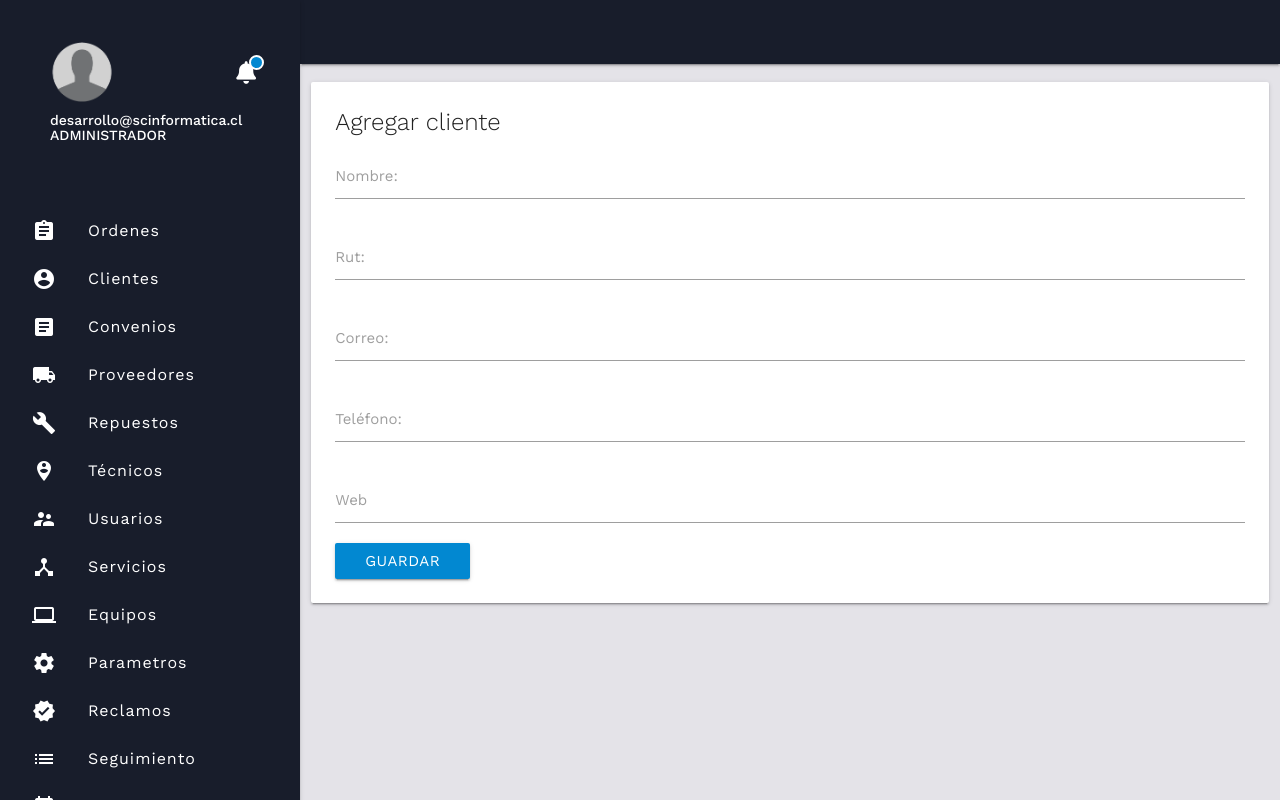
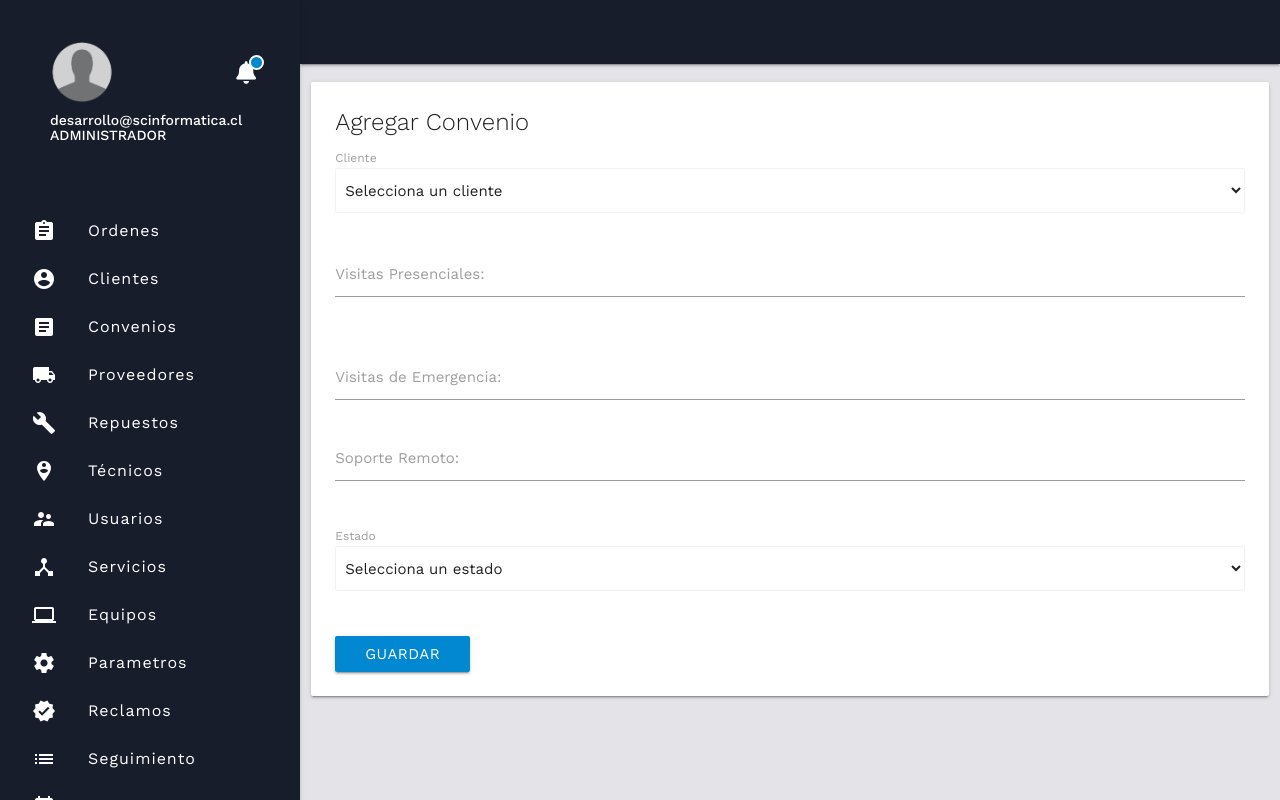
Before and after one commit to KiraSouls/otFork, a PHP site: page /convenios/add_conv.php?number=0 in a window 1280 px wide. Run offline with PHP 8.4, Linux system fonts and the light colour scheme; a user stored in the database is signed in; data comes from the database, SQL or seed files in the repository; some libraries are stand-ins or nearby versions.

Commit message:
Arreglo form Update 21-02

```diff
--- a/convenios/add_conv.php
+++ b/convenios/add_conv.php
@@ -1,34 +1,58 @@
 <?php include '../extend/header.php';
+$number = $con->real_escape_string(htmlentities($_GET['number']));
+
 ?>
+
+
 <div class="row" style="padding-top:10px;">
   <div class="col s12">
     <div class="card">
       <div class="card-content">
-       <span class="card-title">Agregar cliente</span>
+        <span class="card-title">Agregar Convenio</span>
         <form class="form" action="ins_client.php" method="post">
 
+          <div>
+            <label for="client">Cliente</label>
+            <select class="browser-default" name="client" id="client" required>
+              <option value="0" selected>Selecciona un cliente</option>
+              <?php
+              $sel2 = $con->query("SELECT * FROM clients");
+              while ($f = $sel2->fetch_assoc()) {  ?>
+                <option value='<?php echo $f['id'] ?>'> <?php echo $f['name'] ?></option>
+              <?php  } ?>
+            </select>
+          </div>
+          <br>
+
           <div class="input-field">
-                   <input type="text" name="client_name" required  id="name" title="Nombre" required>
-                   <label for="name">Nombre:</label>
+            <input type="number" name="v_p" required id="v_p" title="v_p" required>
+            <label for="v_p">Visitas Presenciales:</label>
+          </div>
+
+          <br>
+          <div class="input-field">
+            <input type="number" name="v_e" required id="v_e" title="v_e" required>
+            <label for="v_e">Visitas de Emergencia:</label>
           </div>
           <div class="input-field">
-                  <input type="text" name="client_rut" required  id="rut" oninput="checkRut(this)" title="rut" required>
-                  <label for="rut">Rut:</label>
+            <input type="number" name="s_r" required id="s_r" title="s_r" required>
+            <label for="s_r">Soporte Remoto:</label>
           </div>
-          <div class="input-field">
-                   <input type="text" name="client_email" required  id="email" title="email" required>
-                   <label for="email">Correo:</label>
+          <br>
+
+          <div>
+            <label for="estado">Estado</label>
+            <select class="browser-default" name="estado" id="estado" required>
+              <option value="0" selected>Selecciona un estado</option>
+              <option value="Vigente">Vigente</option>
+              <option value="Pendiente">Pendiente</option>
+              <option value="Cancelada">Cancelada</option>
+            </select>
           </div>
-         <div class="input-field">
-                  <input type="text" name="client_phone" required  id="phone" title="telefono" required>
-                  <label for="phone">Teléfono:</label>
-          </div>
-          <div class="input-field">
-                  <input type="text" name="client_web" required >
-                  <label for="web">Web</label>
-          </div>
-
-         <button type="=submit"  class="btn light-blue darken-2" name="button" id="btn-guardar">Guardar</button>
+          <input id="number" type="text" name="number" value="<?php echo $number ?>" hidden>
+          <br>
+          <br>
+          <button type="=submit" class="btn light-blue darken-2" name="button" id="btn-guardar">Guardar</button>
 
         </form>
       </div>
@@ -41,26 +65,29 @@
 <script>
   function checkRut(rut) {
     // Despejar Puntos
-    var valor = rut.value.replace('.','');
+    var valor = rut.value.replace('.', '');
     // Despejar Guión
-    valor = valor.replace('-','');
+    valor = valor.replace('-', '');
 
     // Aislar Cuerpo y Dígito Verificador
-    cuerpo = valor.slice(0,-1);
+    cuerpo = valor.slice(0, -1);
     dv = valor.slice(-1).toUpperCase();
 
     // Formatear RUN
-    rut.value = cuerpo + '-'+ dv
+    rut.value = cuerpo + '-' + dv
 
     // Si no cumple con el mínimo ej. (n.nnn.nnn)
-    if(cuerpo.length < 7) { rut.setCustomValidity("RUT Incompleto"); return false;}
+    if (cuerpo.length < 7) {
+      rut.setCustomValidity("RUT Incompleto");
+      return false;
+    }
 
     // Calcular Dígito Verificador
     suma = 0;
     multiplo = 2;
 
     // Para cada dígito del Cuerpo
-    for(i=1;i<=cuerpo.length;i++) {
+    for (i = 1; i <= cuerpo.length; i++) {
 
       // Obtener su Producto con el Múltiplo Correspondiente
       index = multiplo * valor.charAt(cuerpo.length - i);
@@ -69,7 +96,11 @@ function checkRut(rut) {
       suma = suma + index;
 
       // Consolidar Múltiplo dentro del rango [2,7]
-        if(multiplo < 7) { multiplo = multiplo + 1; } else { multiplo = 2; }
+      if (multiplo < 7) {
+        multiplo = multiplo + 1;
+      } else {
+        multiplo = 2;
+      }
 
     }
 
@@ -77,19 +108,19 @@ function checkRut(rut) {
     dvEsperado = 11 - (suma % 11);
 
     // Casos Especiales (0 y K)
-    dv = (dv == 'K')?10:dv;
-    dv = (dv == 0)?11:dv;
+    dv = (dv == 'K') ? 10 : dv;
+    dv = (dv == 0) ? 11 : dv;
 
     // Validar que el Cuerpo coincide con su Dígito Verificador
-    if(dvEsperado != dv) { rut.setCustomValidity("RUT Inválido"); return false; }
+    if (dvEsperado != dv) {
+      rut.setCustomValidity("RUT Inválido");
+      return false;
+    }
 
     // Si todo sale bien, eliminar errores (decretar que es válido)
     rut.setCustomValidity('');
   }
-
-
-
-
 </script>
 </body>
+
 </html>
--- a/convenios/idea_detalle_conv_up.php
+++ b/convenios/idea_detalle_conv_up.php
@@ -29,7 +29,7 @@ while ($f = $sel->fetch_assoc()) {
             <label for="email">Correo</label>
             <input type="text" name="email" value="<?php echo $email ?>" required>
             <label for="rut">Rut</label>
-            <input type="text" name="rut" value="<?php echo $rut ?>" id="rut" oninput="checkRut(this)" required>
+            <input type="text" name="rut" value="<?php echo $rut ?>" id="rut" required>
             <input type="text" name="id" value="<?php echo $idx ?>" hidden>
             <label for="web">web</label>
             <input type="text" name="web" value="<?php echo $web ?>" required>
```
Also changed, not shown: convenios/index-convenios.php (+1 -12 lines), ots/update_ot.php (+9 -17 lines). Lines whose indentation alone changed are shown as unchanged.
